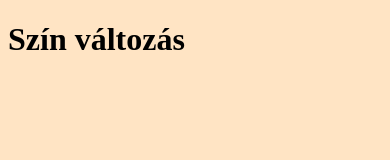
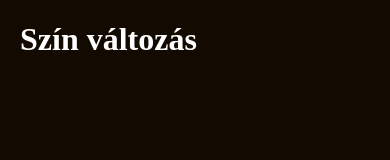
Before and after one commit to Agnes-milia/szinek_iru1a2, a plain HTML site: page index.html in a window 390 px wide. Drawn offline with Linux system fonts and the light colour scheme.

Commit message:
reszponzív

```diff
--- a/css/style.css
+++ b/css/style.css
@@ -1,3 +1,24 @@
 body{
     background-color: bisque;
+    margin: 20px;
 }
+
+/* csökkenő sorrend, csak a változást jelenítsd meg! */
+@media all and (max-width: 1200px) {
+    body{
+        background-color: rgb(174, 114, 41);
+    }
+}
+
+@media all and (max-width: 800px) {
+    body{
+        background-color: rgb(123, 76, 19);
+    }
+}
+
+@media all and (max-width: 500px) {
+    body{
+        background-color: rgb(19, 11, 1);
+        color: white;
+    }
+}
```
